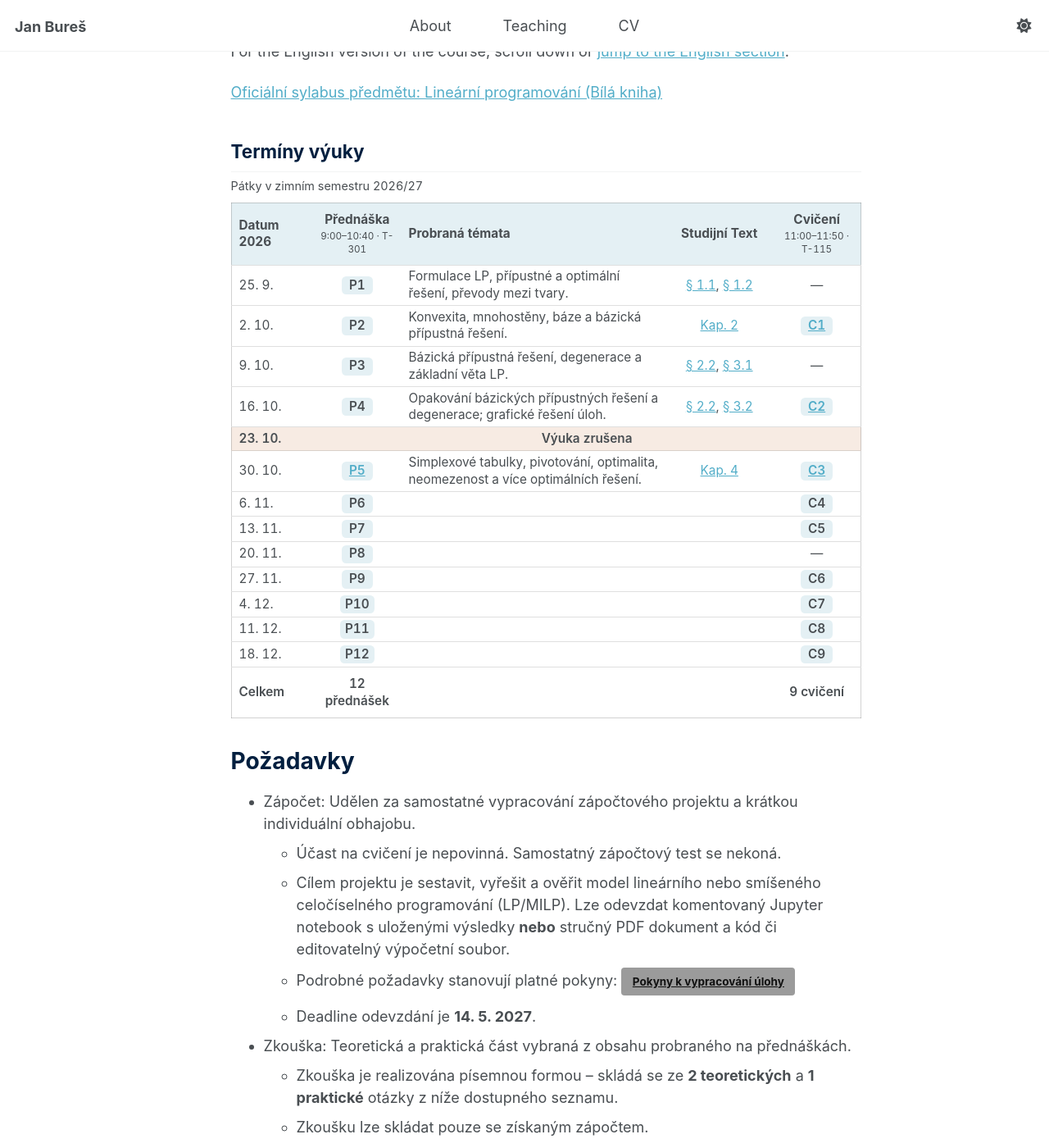
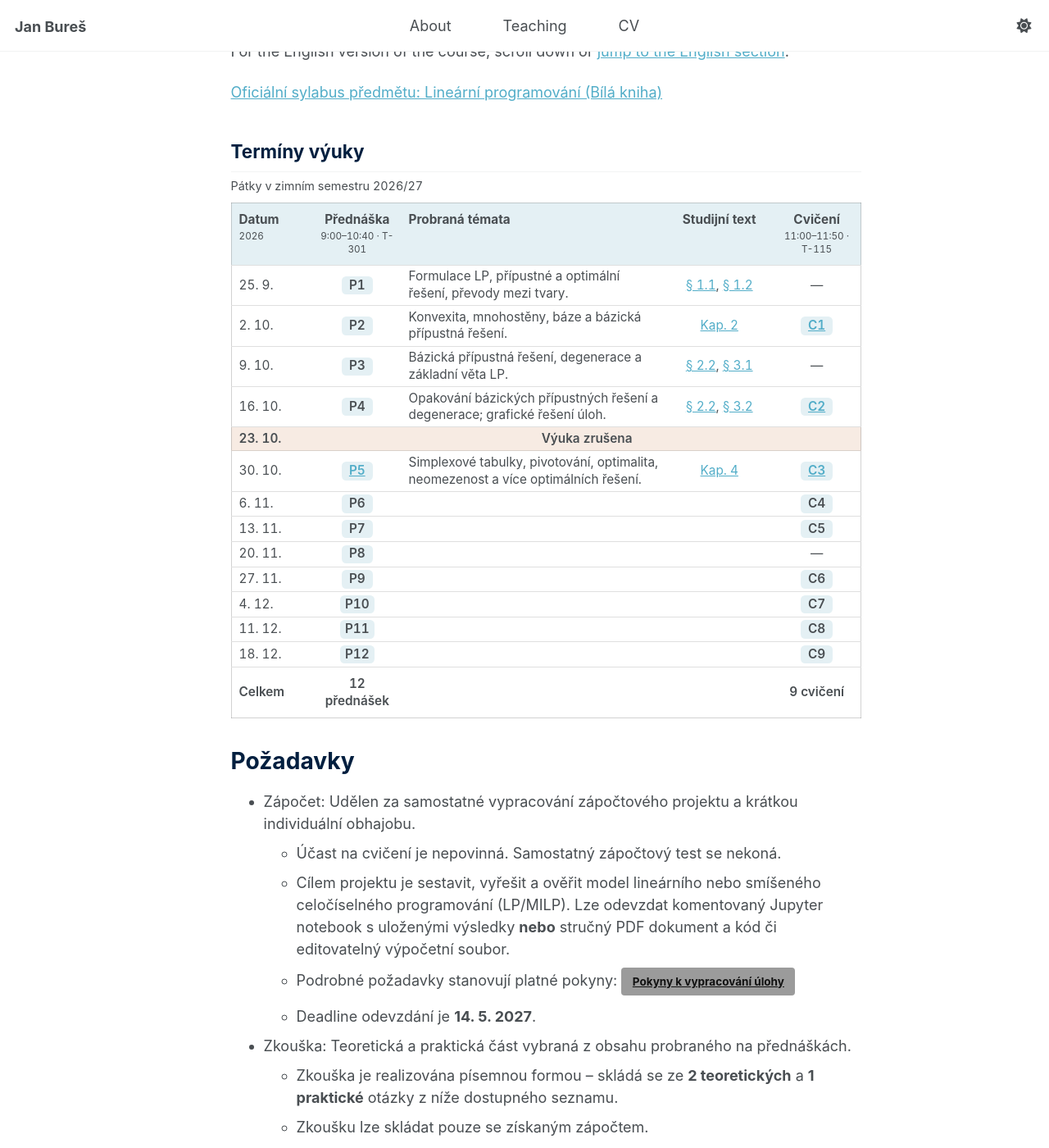
Before and after one commit to buresjan/buresjan.github.io, a Jekyll site: the page built from _teaching/01lip.md, in a window 1280 px wide and 1400 px high, scrolled down 235 px. Shown: the whole window at 82% size. Built offline with Jekyll 4.4.1, drawn with Linux system fonts in a browser that asks for light colours.

Commit message:
Align course schedule headings and fix textbook capitalization

```diff
--- a/_teaching/01lip.md
+++ b/_teaching/01lip.md
@@ -24,15 +24,15 @@ lang: cs
   <table>
     <caption>Pátky v zimním semestru 2026/27</caption>
     <thead>
-      <tr><th scope="col">Datum 2026</th><th scope="col">Přednáška<small>9:00–10:40 · T-301</small></th><th scope="col" class="lp-topics">Probraná témata</th><th scope="col" class="lp-textbook">Studijní Text</th><th scope="col">Cvičení<small>11:00–11:50 · T-115</small></th></tr>
+      <tr><th scope="col">Datum<small>2026</small></th><th scope="col">Přednáška<small>9:00–10:40 · T-301</small></th><th scope="col" class="lp-topics">Probraná témata</th><th scope="col" class="lp-textbook">Studijní text</th><th scope="col">Cvičení<small>11:00–11:50 · T-115</small></th></tr>
     </thead>
     <tbody>
-      <tr><th scope="row">25. 9.</th><td><span class="lp-session">P1</span></td><td class="lp-topics">Formulace LP, přípustné a optimální řešení, převody mezi tvary.</td><td class="lp-textbook"><a href="{{ '/files/01LIP.pdf' | relative_url }}#nameddest=section.1.1" aria-label="Studijní Text: § 1.1">§ 1.1</a>, <a href="{{ '/files/01LIP.pdf' | relative_url }}#nameddest=section.1.2" aria-label="Studijní Text: § 1.2">§ 1.2</a></td><td><span aria-label="Cvičení se nekoná">—</span></td></tr>
-      <tr><th scope="row">2. 10.</th><td><span class="lp-session">P2</span></td><td class="lp-topics">Konvexita, mnohostěny, báze a bázická přípustná řešení.</td><td class="lp-textbook"><a href="{{ '/files/01LIP.pdf' | relative_url }}#nameddest=chapter.2" aria-label="Studijní Text: Kap. 2">Kap. 2</a></td><td><a class="lp-session" href="{{ '/files/01lip/cv01.zip' | relative_url }}" download="cv01.zip" title="Stáhnout klíčky, zadání cv01 a řešení (ZIP)" aria-label="Cvičení 1: stáhnout klíčky, zadání a řešení v ZIP">C1</a></td></tr>
-      <tr><th scope="row">9. 10.</th><td><span class="lp-session">P3</span></td><td class="lp-topics">Bázická přípustná řešení, degenerace a základní věta LP.</td><td class="lp-textbook"><a href="{{ '/files/01LIP.pdf' | relative_url }}#nameddest=section.2.2" aria-label="Studijní Text: § 2.2">§ 2.2</a>, <a href="{{ '/files/01LIP.pdf' | relative_url }}#nameddest=section.3.1" aria-label="Studijní Text: § 3.1">§ 3.1</a></td><td><span aria-label="Cvičení se nekoná">—</span></td></tr>
-      <tr><th scope="row">16. 10.</th><td><span class="lp-session">P4</span></td><td class="lp-topics">Opakování bázických přípustných řešení a degenerace; grafické řešení úloh.</td><td class="lp-textbook"><a href="{{ '/files/01LIP.pdf' | relative_url }}#nameddest=section.2.2" aria-label="Studijní Text: § 2.2">§ 2.2</a>, <a href="{{ '/files/01LIP.pdf' | relative_url }}#nameddest=section.3.2" aria-label="Studijní Text: § 3.2">§ 3.2</a></td><td><a class="lp-session" href="{{ '/files/01lip/cv02.zip' | relative_url }}?v=20261016-pulp332" download="cv02.zip" title="Stáhnout notebook a HTML náhled cvičení 2 (ZIP)" aria-label="Cvičení 2: stáhnout notebook s řešením a HTML náhled v ZIP">C2</a></td></tr>
+      <tr><th scope="row">25. 9.</th><td><span class="lp-session">P1</span></td><td class="lp-topics">Formulace LP, přípustné a optimální řešení, převody mezi tvary.</td><td class="lp-textbook"><a href="{{ '/files/01LIP.pdf' | relative_url }}#nameddest=section.1.1" aria-label="Studijní text: § 1.1">§ 1.1</a>, <a href="{{ '/files/01LIP.pdf' | relative_url }}#nameddest=section.1.2" aria-label="Studijní text: § 1.2">§ 1.2</a></td><td><span aria-label="Cvičení se nekoná">—</span></td></tr>
+      <tr><th scope="row">2. 10.</th><td><span class="lp-session">P2</span></td><td class="lp-topics">Konvexita, mnohostěny, báze a bázická přípustná řešení.</td><td class="lp-textbook"><a href="{{ '/files/01LIP.pdf' | relative_url }}#nameddest=chapter.2" aria-label="Studijní text: Kap. 2">Kap. 2</a></td><td><a class="lp-session" href="{{ '/files/01lip/cv01.zip' | relative_url }}" download="cv01.zip" title="Stáhnout klíčky, zadání cv01 a řešení (ZIP)" aria-label="Cvičení 1: stáhnout klíčky, zadání a řešení v ZIP">C1</a></td></tr>
+      <tr><th scope="row">9. 10.</th><td><span class="lp-session">P3</span></td><td class="lp-topics">Bázická přípustná řešení, degenerace a základní věta LP.</td><td class="lp-textbook"><a href="{{ '/files/01LIP.pdf' | relative_url }}#nameddest=section.2.2" aria-label="Studijní text: § 2.2">§ 2.2</a>, <a href="{{ '/files/01LIP.pdf' | relative_url }}#nameddest=section.3.1" aria-label="Studijní text: § 3.1">§ 3.1</a></td><td><span aria-label="Cvičení se nekoná">—</span></td></tr>
+      <tr><th scope="row">16. 10.</th><td><span class="lp-session">P4</span></td><td class="lp-topics">Opakování bázických přípustných řešení a degenerace; grafické řešení úloh.</td><td class="lp-textbook"><a href="{{ '/files/01LIP.pdf' | relative_url }}#nameddest=section.2.2" aria-label="Studijní text: § 2.2">§ 2.2</a>, <a href="{{ '/files/01LIP.pdf' | relative_url }}#nameddest=section.3.2" aria-label="Studijní text: § 3.2">§ 3.2</a></td><td><a class="lp-session" href="{{ '/files/01lip/cv02.zip' | relative_url }}?v=20261016-pulp332" download="cv02.zip" title="Stáhnout notebook a HTML náhled cvičení 2 (ZIP)" aria-label="Cvičení 2: stáhnout notebook s řešením a HTML náhled v ZIP">C2</a></td></tr>
       <tr class="lp-cancelled"><th scope="row">23. 10.</th><td colspan="4">Výuka zrušena</td></tr>
-      <tr><th scope="row">30. 10.</th><td><a class="lp-session" href="{{ '/files/01lip/p5.html' | relative_url }}" download="p5.html" title="Stáhnout prezentaci o simplexové metodě (HTML)" aria-label="Přednáška 5: stáhnout prezentaci o simplexové metodě v HTML">P5</a></td><td class="lp-topics">Simplexové tabulky, pivotování, optimalita, neomezenost a více optimálních řešení.</td><td class="lp-textbook"><a href="{{ '/files/01LIP.pdf' | relative_url }}#nameddest=chapter.4" aria-label="Studijní Text: Kap. 4">Kap. 4</a></td><td><a class="lp-session" href="{{ '/files/01lip/cv03.zip' | relative_url }}?v=20261029-r2" download="cv03.zip" title="Stáhnout notebooky a HTML náhled cvičení 3 včetně zadání domácího úkolu (ZIP)" aria-label="Cvičení 3: stáhnout notebook, řešení, HTML náhled a zadání domácího úkolu v ZIP">C3</a></td></tr>
+      <tr><th scope="row">30. 10.</th><td><a class="lp-session" href="{{ '/files/01lip/p5.html' | relative_url }}" download="p5.html" title="Stáhnout prezentaci o simplexové metodě (HTML)" aria-label="Přednáška 5: stáhnout prezentaci o simplexové metodě v HTML">P5</a></td><td class="lp-topics">Simplexové tabulky, pivotování, optimalita, neomezenost a více optimálních řešení.</td><td class="lp-textbook"><a href="{{ '/files/01LIP.pdf' | relative_url }}#nameddest=chapter.4" aria-label="Studijní text: Kap. 4">Kap. 4</a></td><td><a class="lp-session" href="{{ '/files/01lip/cv03.zip' | relative_url }}?v=20261029-r2" download="cv03.zip" title="Stáhnout notebooky a HTML náhled cvičení 3 včetně zadání domácího úkolu (ZIP)" aria-label="Cvičení 3: stáhnout notebook, řešení, HTML náhled a zadání domácího úkolu v ZIP">C3</a></td></tr>
       <tr><th scope="row">6. 11.</th><td><span class="lp-session">P6</span></td><td class="lp-topics"></td><td class="lp-textbook"></td><td><span class="lp-session">C4</span></td></tr>
       <tr><th scope="row">13. 11.</th><td><span class="lp-session">P7</span></td><td class="lp-topics"></td><td class="lp-textbook"></td><td><span class="lp-session">C5</span></td></tr>
       <tr><th scope="row">20. 11.</th><td><span class="lp-session">P8</span></td><td class="lp-topics"></td><td class="lp-textbook"></td><td><span aria-label="Cvičení se nekoná">—</span></td></tr>
@@ -80,7 +80,7 @@ K předmětu je k dispozici ucelený studijní text.
 .lp-schedule th:first-child { text-align: left; width: 13%; }
 .lp-schedule .lp-topics { width: 42%; text-align: left; }
 .lp-schedule .lp-textbook { width: 17%; }
-.lp-schedule thead th { padding-top: 0.55rem; padding-bottom: 0.55rem; }
+.lp-schedule thead th { vertical-align: top; padding-top: 0.55rem; padding-bottom: 0.55rem; }
 .lp-schedule small { display: block; margin-top: 0.15rem; font-size: 0.65rem; font-weight: normal; }
 .lp-schedule tbody th { font-weight: normal; }
 .lp-session { display: inline-block; min-width: 2.5em; padding: 0.05rem 0.35rem; border-radius: 0.3rem; background: rgba(52, 137, 166, 0.13); font-weight: 600; }
```
